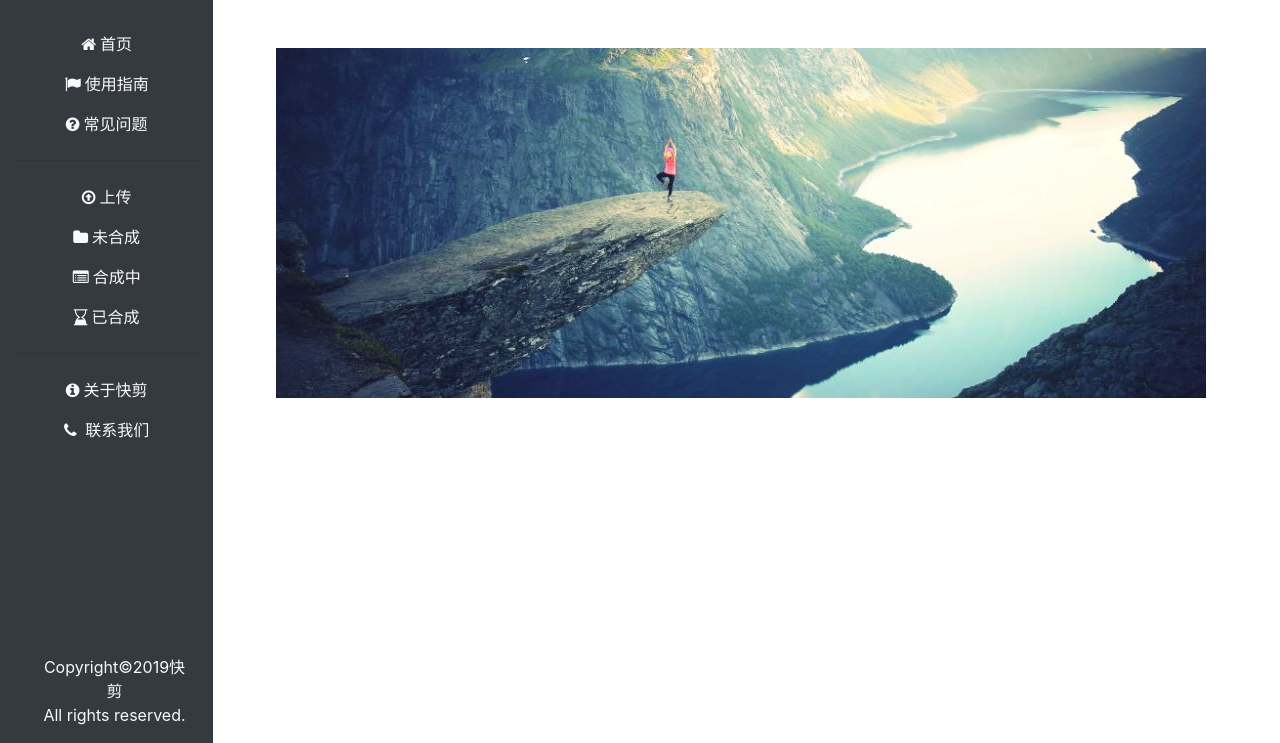
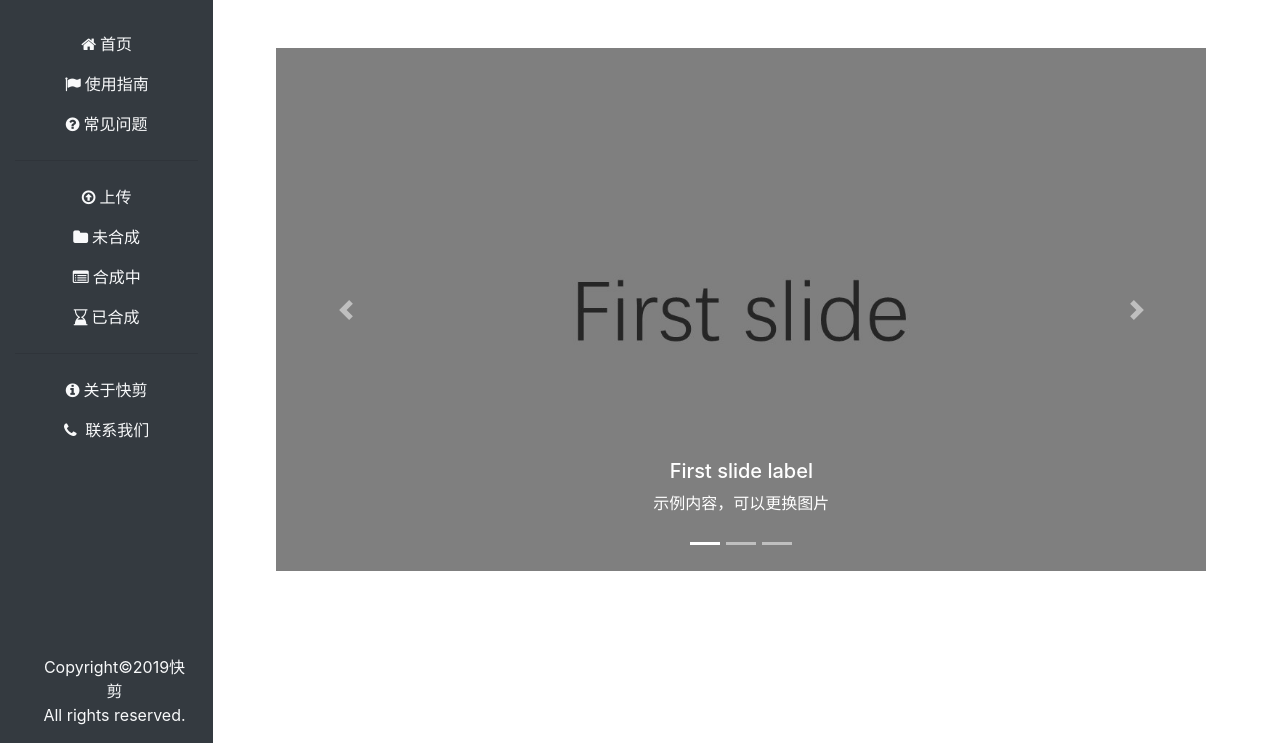
Before and after one commit to hqy479992/kuaijian1.8, a Django app: page / in a window 1280 px wide. Shown: the part 57-800 px from the top of the page. Run offline with Django 3.2, Linux system fonts and the light colour scheme; some libraries are stand-ins or nearby versions.

Commit message:
前端小问题修改

```diff
--- a/kuaijian/views.py
+++ b/kuaijian/views.py
@@ -8,9 +8,10 @@ from django.http import HttpResponse, StreamingHttpResponse
 from django.shortcuts import render
 from django.views.decorators.csrf import csrf_exempt, ensure_csrf_cookie
 from django.views.decorators.http import require_http_methods
-
+'''
 from patch import ExtractAudioTrack
 from soundxHandler import SoundxHandler
+'''
 
 from multiprocessing import Queue
 
--- a/templates/doing.html
+++ b/templates/doing.html
@@ -13,7 +13,6 @@
     <!--自定义css-->
     <link rel="stylesheet" type="text/css" href="static/css/style.css">
 </head>
-
 <body>
     <div id="header"></div>
     <div class="container-fluid mainboard">
@@ -21,6 +20,7 @@
             <nav class="col-2 bg-dark sidebar pt-2 text-center">
             </nav>
             <div class="col-10 bar">
+
             </div>
         </div>
     </div>
--- a/templates/index_page.html
+++ b/templates/index_page.html
@@ -22,33 +22,48 @@
     <div class="row maincontent">
         <nav class="col-2 bg-dark sidebar pt-2 text-center">
         </nav>
-        <div class="col-9 ml-5 mt-5">
-            <!-- <div id="myCarousel" class="carousel slide" data-ride="carousel"> -->
-                <!-- 指示符 -->
-                <!-- <ul class="carousel-indicators">
-                    <li data-target="#myCarousel" data-slide-to="0" class="active"></li>
-                    <li data-target="#myCarousel" data-slide-to="1"></li>
-                    <li data-target="#myCarousel" data-slide-to="2"></li>
-                </ul> -->
-                <!-- 轮播图片 -->
+        <div class="col-9 ml-5 mt-5 bd-example">
+            <div id="carouselExampleCaptions" class="carousel slide" data-ride="carousel">
+                <ol class="carousel-indicators">
+                    <li data-target="#carouselExampleCaptions" data-slide-to="0" class="active"></li>
+                    <li data-target="#carouselExampleCaptions" data-slide-to="1"></li>
+                    <li data-target="#carouselExampleCaptions" data-slide-to="2"></li>
+                </ol>
                 <div class="carousel-inner">
                     <div class="carousel-item active">
-                      	<img src="../static/img/2.jpg" alt="Second slide">
+                        <img src="static/img/ex-first.jpg" class="d-block w-100" alt="example-first">
+                        <div class="carousel-caption d-none d-md-block">
+                            <h5>First slide label</h5>
+                            <p>示例内容，可以更换图片</p>
+                        </div>
                     </div>
                     <div class="carousel-item">
-                       	<img src="../static/img/1.jpg" alt="First slide">
+                        <img src="static/img/ex-second.jpg" class="d-block w-100" alt="example-second">
+                        <div class="carousel-caption d-none d-md-block">
+                            <h5>Second slide label</h5>
+                            <p>示例内容，可以更换图片和标签</p>
+                        </div>
+                    </div>
+                    <div class="carousel-item">
+                        <img src="static/img/ex-third.jpg" class="d-block w-100" alt="example-third">
+                        <div class="carousel-caption d-none d-md-block">
+                            <h5>Third slide label</h5>
+                            <p>示例内容，可以更换图片和标签</p>
+                        </div>
                     </div>
                 </div>
-                <!-- 左右切换按钮 -->
-                <!-- <a class="carousel-control-prev" href="#myCarousel" data-slide="prev">
-                    <span class="carousel-control-prev-icon"></span>
+                <a href="#carouselExampleCaptions" class="carousel-control-prev" role="button" data-slide="prev">
+                    <span class="carousel-control-prev-icon" aria-hidden="true"></span>
+                    <span class="sr-only">Previous</span>
                 </a>
-                <a class="carousel-control-next" href="#myCarousel" data-slide="next">
-                    <span class="carousel-control-next-icon"></span>
-                </a> -->
+                <a class="carousel-control-next" href="#carouselExampleCaptions" role="button" data-slide="next">
+                    <span class="carousel-control-next-icon" aria-hidden="true"></span>
+                    <span class="sr-only">Next</span>
+                </a>
             </div>
         </div>
     </div>
+</div>
     <script type="text/javascript" src="static/js/jquery-3.4.1.min.js"></script>
     <script type="text/javascript" src="static/js/bootstrap.min.js"></script>
     <script type="text/javascript" src="static/js/bootstrap.bundle.min.js"></script>
```
Also changed, not shown: static/newjs/moredoing.js (+17 -9 lines), templates/index.html (+1 -6 lines), static/img/1.jpg (deleted), static/img/2.jpg (deleted), static/img/ex-first.JPG (added), static/img/ex-second.JPG (added), static/img/ex-third.JPG (added).
